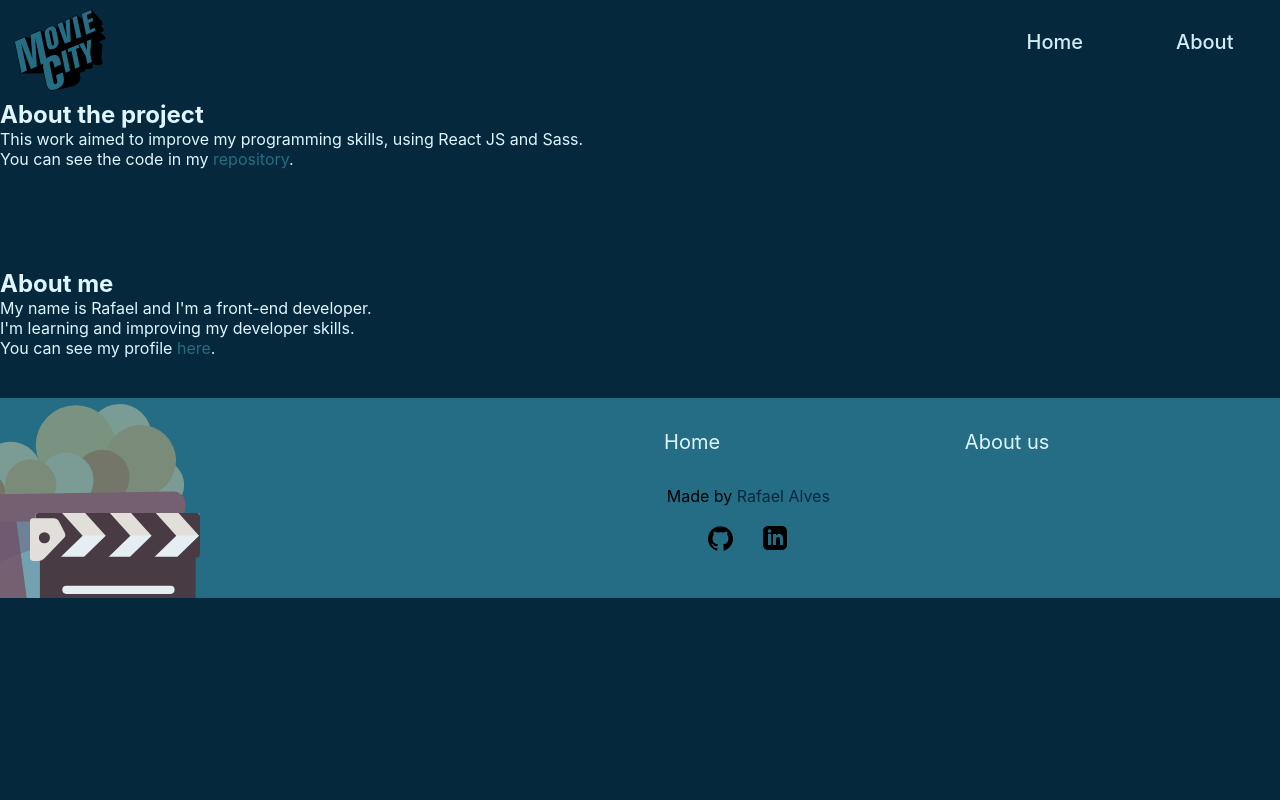
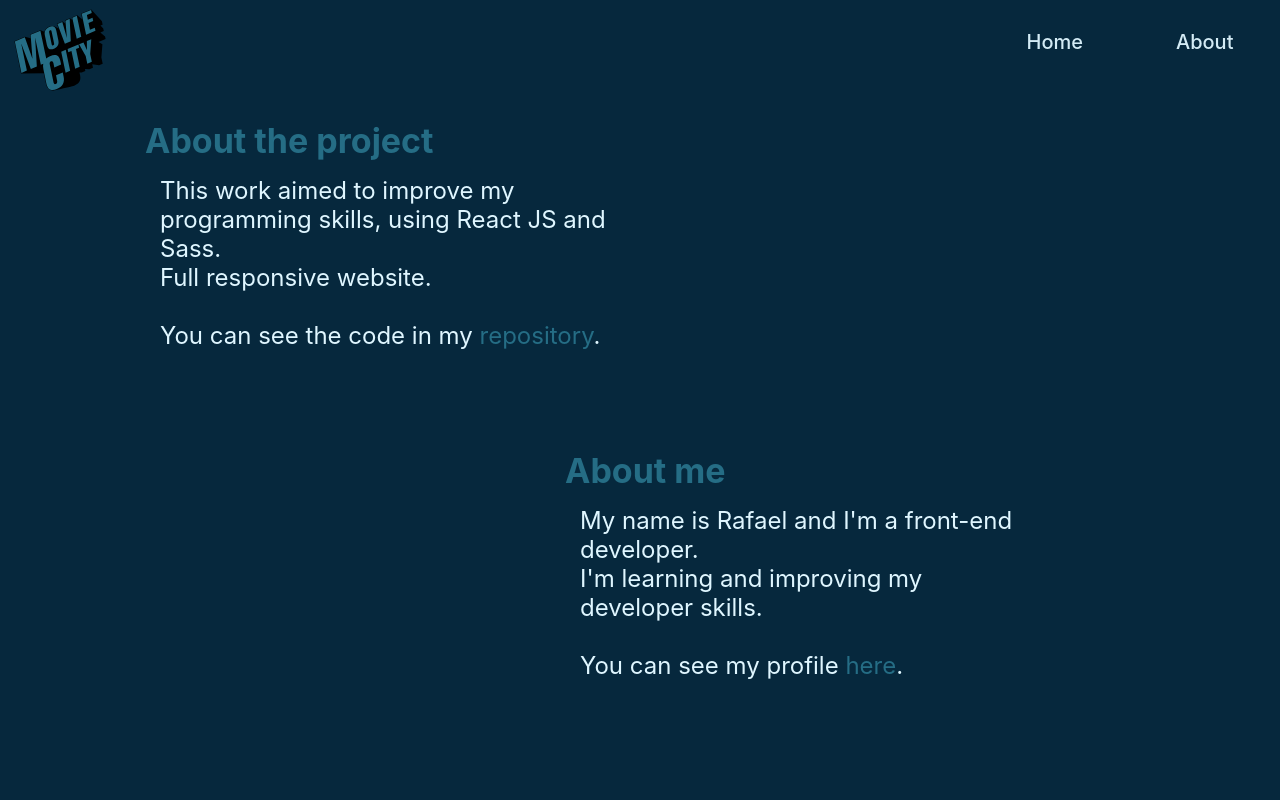
Before and after one commit to rafaelalves19/movies, a React (Create React App) app: page /about in a window 1280 px wide. Shown: the top 800 px of the page. Built offline with nearby package versions, Linux system fonts and the light colour scheme.

Commit message:
styling about page

```diff
--- a/src/pages/about/about.js
+++ b/src/pages/about/about.js
@@ -1,11 +1,18 @@
+import Container from "../../components/container/container";
+import Grid from "../../components/grid/grid";
+
 export default function About() {
   return (
     <div className="about">
+      <Container>
+        <Grid>
           <section className="about__project">
             <h1>About the project</h1>
             <p>
-          This work aimed to improve my programming skills, using React JS and
-          Sass. <br />
+              This work aimed to improve my programming skills, using React JS
+              and Sass. <br></br>Full responsive website.
+              <br />
+              <br />
               You can see the code in my {""}
               <a target="blank" href="https://github.com/rafaelalves19/movies">
                 repository
@@ -17,14 +24,19 @@ export default function About() {
             <h1>About me</h1>
             <p>
               My name is Rafael and I'm a front-end developer. <br />
-          I'm learning and improving my developer skills. <br /> You can see my
-          profile{" "}
-          <a target="blank" href="https://www.linkedin.com/in/rafaelalves19/">
+              I'm learning and improving my developer skills. <br />
+              <br /> You can see my profile{" "}
+              <a
+                target="blank"
+                href="https://www.linkedin.com/in/rafaelalves19/"
+              >
                 here
               </a>
               .
             </p>
           </section>
+        </Grid>
+      </Container>
     </div>
   );
 }
--- a/src/styles/scss/_about.scss
+++ b/src/styles/scss/_about.scss
@@ -1,10 +1,48 @@
 .about {
   color: var(--text-color);
+  padding: 80px 0;
+
   h1 {
-    padding-top: 100px;
+    color: var(--main-color);
+    font-size: 34px;
+    padding-bottom: 15px;
+  }
 
+  p {
+    font-size: 24px;
+    padding-left: 15px;
   }
+
   a {
     color: var(--main-color);
+    font-size: 24px;
+  }
+
+  section {
+    margin: 20px;
+    padding: 30px;
+    grid-column-start: 1;
+    grid-column-end: span 2;
+    @include min-640 {
+      grid-column-start: 2;
+      grid-column-end: span 12;
+    }
+    @include min-1024 {
+      padding: 20px 0;
+    }
+  }
+
+  .about__project {
+    @include min-1024 {
+      grid-column-start: 2;
+      grid-column-end: span 5;
+    }
+  }
+
+  .about__me {
+    @include min-1024 {
+      grid-column-start: 6;
+      grid-column-end: span 5;
+    }
   }
 }
```
Lines whose indentation alone changed are shown as unchanged.
